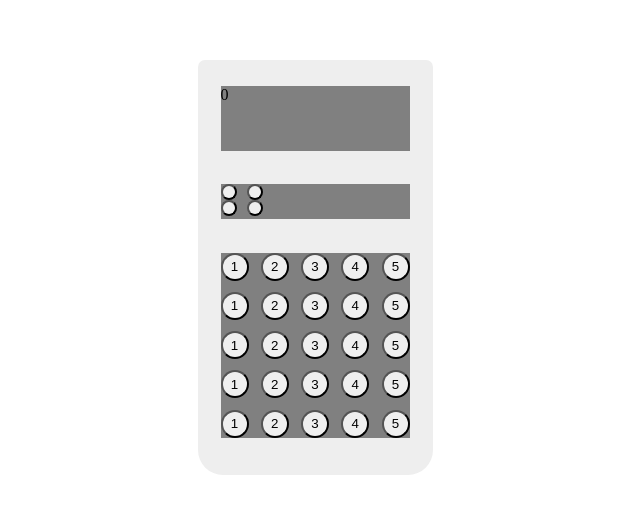
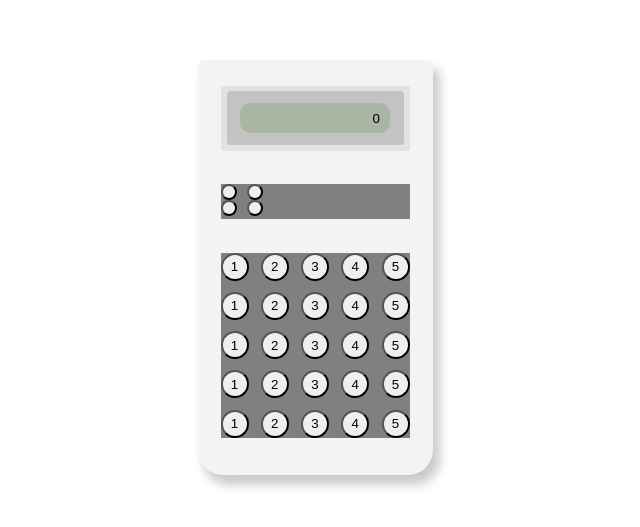
Before and after one commit to goformarty/calculator, a website: page app/index.html in a window 1280 px wide. Shown: the part 133-660 px from the top of the page, without its empty margins (325-965 px from the left). Drawn offline with Linux system fonts and the light colour scheme; files that its build step writes are made by us from their sources.

Commit message:
input styling added

```diff
--- a/app/index.html
+++ b/app/index.html
@@ -28,7 +28,11 @@
       <div id="calculator">
         <div class="row r-1">
           <div id="screen">
-            0
+            <div class="screen-border">
+
+                <input type="text" name="" value="0">
+
+            </div>
           </div>
         </div>
         <div class="row r-2">
--- a/app/styles/main.css
+++ b/app/styles/main.css
@@ -34,9 +34,10 @@ html, body {
   flex-direction: column;
   height: 415px;
   width: 235px;
-  background-color: #eee;
+  background-color: #f3f3f3;
   padding: 26px 23px 37px;
   border-radius: 7px 7px 25px 25px;
+  box-shadow: 6px 9px 11px 1px #cacaca;
 }
 
 .row {
@@ -46,7 +47,8 @@ html, body {
 
 .r-1 {
   height: 65px;
-  background-color: grey;
+  border-radius: 2px;
+  background-color: #e2e2e2;
 }
 
 .r-2 {
@@ -85,6 +87,40 @@ html, body {
   border-radius: 100%;
 }
 
+#screen {
+  width: 100%;
+  display: flex;
+  align-items: center;
+  justify-content: center;
+}
+
+.screen-border {
+  height: 54px;
+  width: 177px;
+  background-color: #c3c3c3;
+  display: flex;
+  align-items: center;
+  justify-content: center;
+  border-radius: 4px;
+}
+
+.screen-border div {
+  background-color: #e2e2e2;
+  display: flex;
+  align-items: center;
+}
+
+#screen input {
+  display: inline-block;
+  height: 30px;
+  width: 150px;
+  border-radius: 10px;
+  border: none;
+  background-color: #aab5a3;
+  padding: 10px;
+  text-align: right;
+}
+
 /*#screen {
 height: 65px;
 width: 100%;
```
